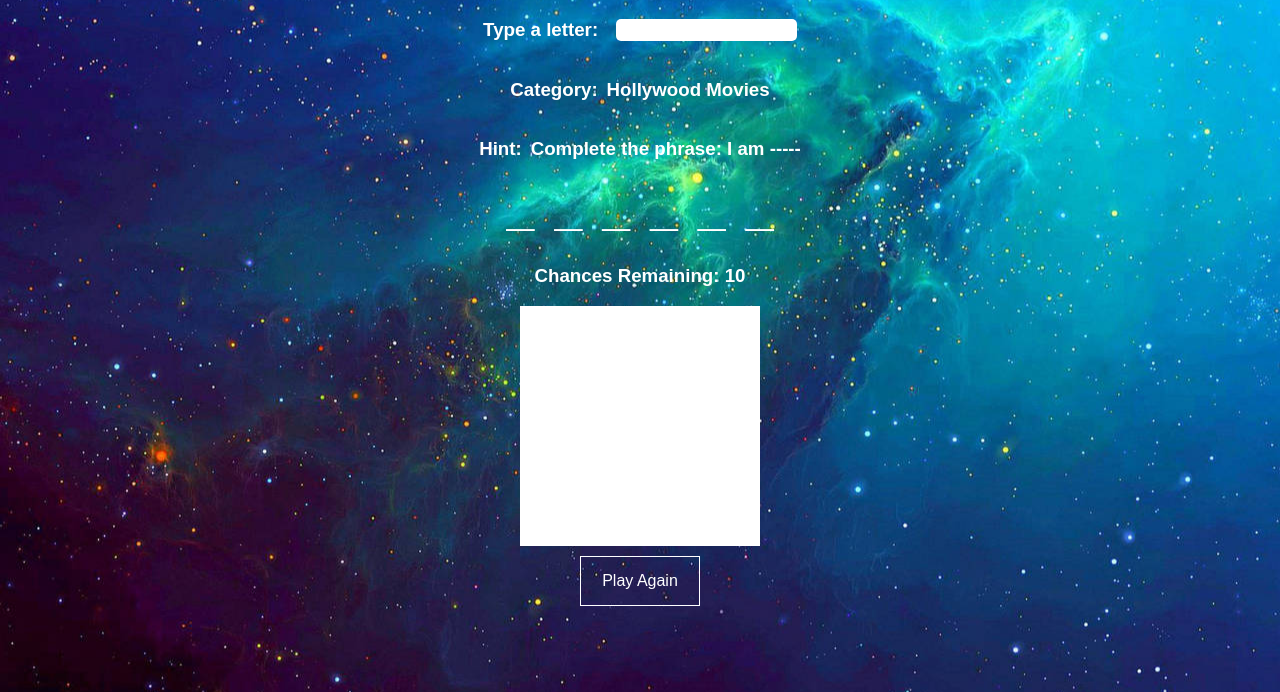
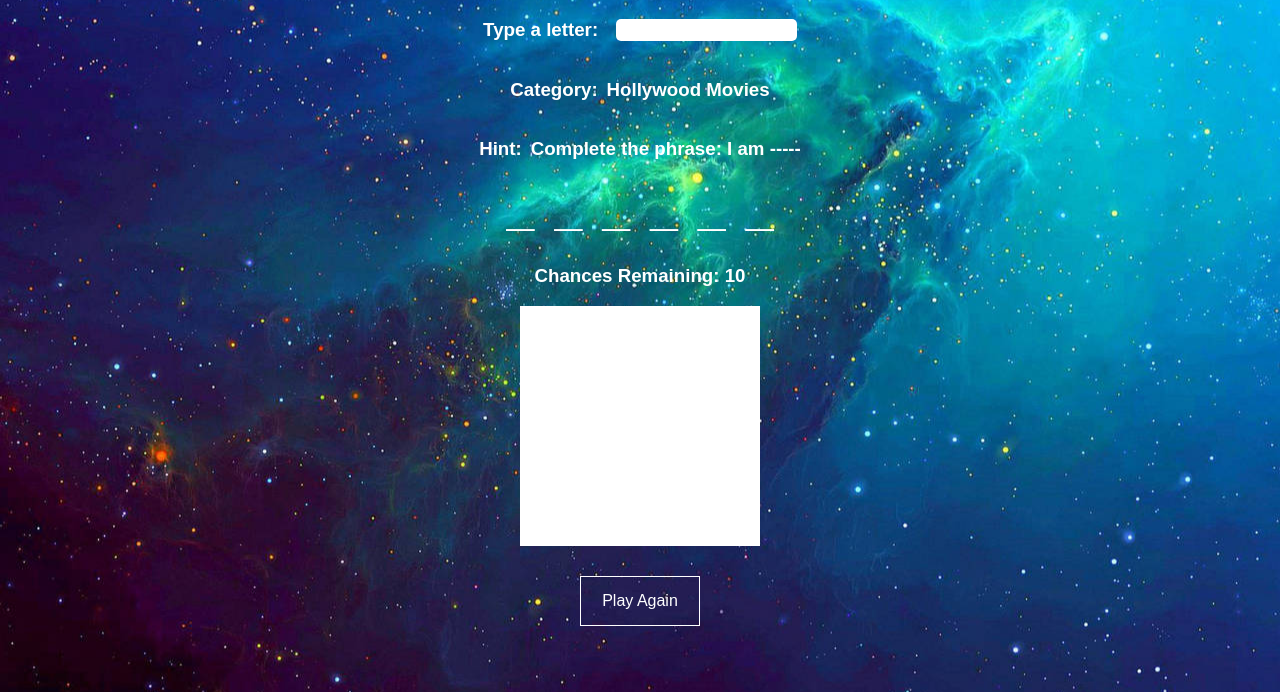
Before and after one commit to aunshpatel/project-1-spaceman, a plain HTML site: page index.html in a window 1280 px wide. Shown: the part 108-800 px from the top of the page. Drawn offline with Linux system fonts and the light colour scheme.

Commit message:
Updated button margin and code cleanup

```diff
--- a/style.css
+++ b/style.css
@@ -7,22 +7,7 @@ html{
     width: 100%;
     background: url('images/space-bg.jpeg') center center no-repeat fixed;
     text-align: center;
-    /* background-image: url('images/space-bg.jpeg');
-    -webkit-background-size: cover;
-    -moz-background-size: cover;
-    -o-background-size: cover;
-    background-size: cover;
-    text-align: center; */
 }
-
-/* body {
-    background-image: url('images/space-bg.jpeg');
-    -webkit-background-size: cover;
-    -moz-background-size: cover;
-    -o-background-size: cover;
-    background-size: cover;
-    text-align: center;
-} */
 
 .contentDiv {
     display: flex;
@@ -33,9 +18,13 @@ html{
 }
 
 #nameDiv,
-#spacemanDiv,
-button {
+#spacemanDiv{
     margin-bottom: 10px;
+}
+
+button{
+    margin-top: 20px;
+    margin-bottom: 20px;
 }
 
 #characterInput {
```
